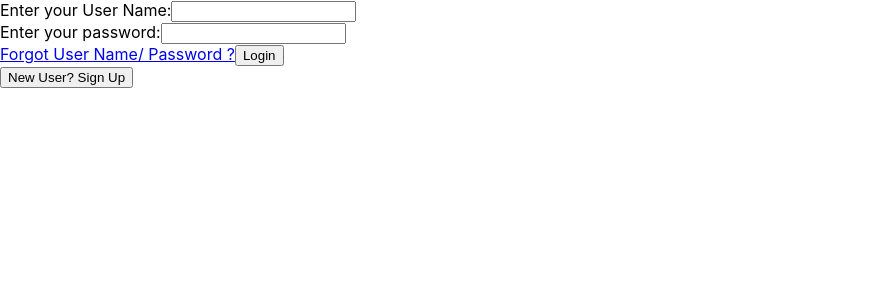
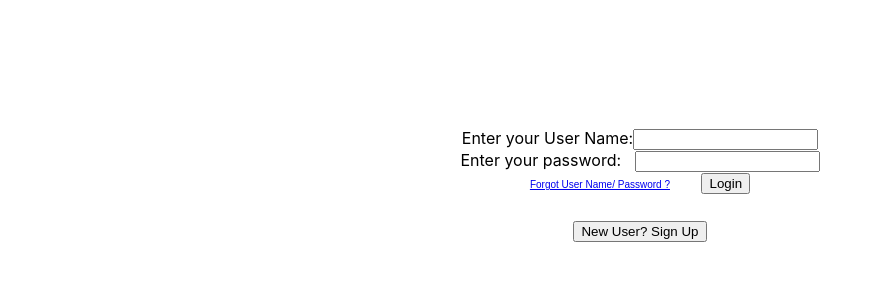
Before and after one commit to cogni-bank/cogni-bank-frontend, a React (Create React App) app: page / in a window 1280 px wide. Shown: the top 300 px of the page, without its empty margins (0-883 px from the left). Built offline with nearby package versions, Linux system fonts and the light colour scheme.

Commit message:
Additionnal work on the mock server and update on the validate function to to fix assynchronous calls

```diff
--- a/src/App.js
+++ b/src/App.js
@@ -1,5 +1,4 @@
 import React, { Component } from 'react';
-import logo from './logo.svg';
 import './App.css';
 import Login from './Components/LoginPage';
 import Challenge from './Components/ChallengePage';
@@ -26,10 +25,11 @@ export default  class App extends Component {
 
   //Works with the live api but have to test with mock server
   validaterUser = (person) => {
+    console.log("persone",person);
     let dataFromSecurity=null;
     const newState = JSON.parse(JSON.stringify(this.state));
     //send request to security to validate user
-    const responseFromSecurity= fetch('http://localhost:8080/loginUser', {
+     fetch('http://localhost:8080/loginUser', {
       //http://10.61.141.211:8080/loginUser'
     method: 'POST',
       headers: {
@@ -44,20 +44,18 @@ export default  class App extends Component {
       }
   })
 }).then(res => res.json())
-  .then(response => {console.log('success',response);
+  .then(response => {
+                      console.log('success',response);
                       dataFromSecurity=response;
-                      console.log(dataFromSecurity.phone);})
+                      newState.person.phoneNumber = dataFromSecurity.phone;
+                      newState.person.email = dataFromSecurity.email
+                      newState.currentView = 'challengeView'
+                      newState.person.userName=person.userName
+                      console.log("My response from security ",newState.person);
+                      super.setState(newState);
+                    })
 
   .catch(error=>console.error('Error',error));
-
-
-  if (dataFromSecurity === null){
-      setTimeout(function() {console.log("My response from security"+dataFromSecurity)
-      newState.person.phoneNumber = dataFromSecurity.phone;
-      newState.person.email = dataFromSecurity.email
-
-    }, 2000 );
-  }
 
   //once the user validated response Ok from security - send the user to challenge page
     // will recieve phNum and email  // will call Challenge page
@@ -65,11 +63,7 @@ export default  class App extends Component {
 
 
     //if the response is bad(non authentic user) - navigate to login page with retry message
-    console.log("Welcome to Cogni-bank" + person.userName);
-    console.log(person)
-    newState.currentView = 'challengeView'
-    newState.person.userName=person.userName
-    super.setState(newState);
+
     // ask SSO userEmail,phNum and auth code
   }
 
--- a/src/Components/ChallengePage.js
+++ b/src/Components/ChallengePage.js
@@ -11,7 +11,7 @@ export default class Challenge extends Component {
       }
 
       sendChallenge = (selectedOption) =>{
-          console.log(selectedOption + " inside send challenge")
+          //console.log(selectedOption + " inside send challenge")
           //SendChallenge() should enable the challenge text box
         //onHandleChenge for text box should compare the auth code
       }
@@ -21,7 +21,7 @@ export default class Challenge extends Component {
             <div className="ChallengeForm">
             <form>
                 <p>Welcome, {this.props.person.userName} </p>
-                <p>Please choose one of the below option to authenticate your account !! {this.props.person.email} !!</p>
+                <p>Please choose one of the below option to authenticate your account</p>
             <label>
             <input type="radio" id= "email" value="email" onChange={this.handleOptionChange}
             checked={this.state.selectedOption==='email'} />
--- a/src/Components/LoginPage.js
+++ b/src/Components/LoginPage.js
@@ -14,15 +14,23 @@ class Login extends Component {
     return (
       <div className="Login">
         <div className="LoginForm">
-        <form>
-            <label>Enter your User Name:</label>
-            <input type = "text" id = "userName" name ="userName" onChange={this.handleChange} /> <br/>
-            <label>Enter your password:</label>
-            <input type = "text" id = "password" name ="password" onChange= {this.handleChange}/> <br/>
-            <a href = "#" id = "forgotUser">Forgot User Name/ Password ?</a>
-            <button type = "submit" id="loginBtn" name = "login"
+        <form method='POST'>
+            <div>
+              <label>Enter your User Name:</label>
+            <input type = "text" id = "userName" name ="userName" onChange={this.handleChange} />
+            </div>
+            <div>
+              <label>Enter your password: &nbsp;&nbsp;</label>
+
+            <input type = "text" id = "password" name ="password" onChange= {this.handleChange}/>
+            </div>
+            <div className="forUserAndSingIn">
+              <span className="forgotUser">
+                <a href = "/" id = "forgotUser">Forgot User Name/ Password ?</a>
+              </span> &nbsp;&nbsp;&nbsp;&nbsp;&nbsp;&nbsp;
+              <button type = "button" id="loginBtn" name = "login"
                 onClick ={()=> this.props.validaterUser(this.state)}>Login</button>
-
+            </div>
         </form>
         </div>
         <div className="signUp">
--- a/src/index.css
+++ b/src/index.css
@@ -12,3 +12,14 @@ code {
   font-family: source-code-pro, Menlo, Monaco, Consolas, "Courier New",
     monospace;
 }
+div#root{
+  padding-top: 10%;
+  text-align: center;
+}
+span.forgotUser{
+  font-family: Arial, Helvetica, sans-serif;
+  font-size: 10px;
+}
+div.signUp{
+  padding-top: 2%;
+}
```
Also changed, not shown: src/clientTest.html (added, +29 -0 lines), src/httpClient.js (added, +34 -0 lines), src/httpServer.js (added, +37 -0 lines), 1 other file (tests, documents, lock files or other folders).
